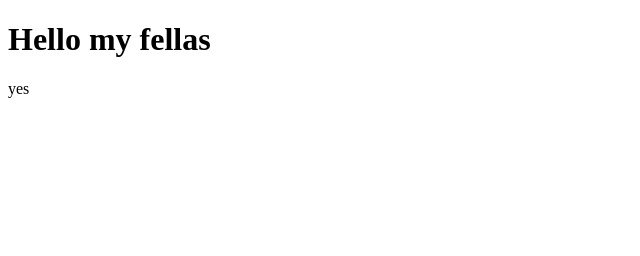
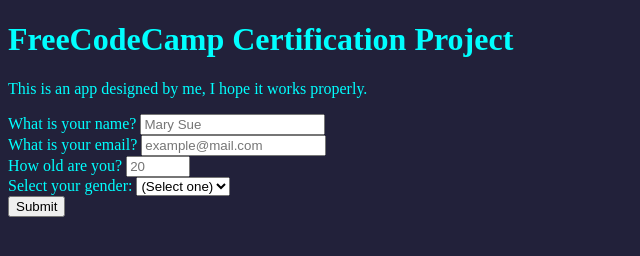
Before and after one commit to GunslingerD/My_CV, a plain HTML site: page 3rd Project/index.html in a window 1280 px wide. Shown: the whole page, without its empty margins (0-640 px from the left). Drawn offline with Linux system fonts and the light colour scheme.

Commit message:
Added a form element with multiple labels, as name label, email-label, number-label, dropdown-label, and a submit button.

```diff
--- a/3rd Project/index.html
+++ b/3rd Project/index.html
@@ -3,10 +3,34 @@
 <head>
     <meta charset="UTF-8">
     <meta name="viewport" content="width=device-width, initial-scale=1.0">
-    <title>Document</title>
+    <link rel="stylesheet" href="styles.css"/>
+    <title>Form Test</title>
 </head>
-<body><h1>Hello my fellas</h1>
-    yes
+<body>
+    <h1 id="title">FreeCodeCamp Certification Project</h1>
+    <p id="description">This is an app designed by me, I hope it works properly.</p>
+</fieldset>
+    <form id="survey-form">
+        <label id="name-label" for="name" > What is your name?
+            <input id="name" type="text" required placeholder="Mary Sue"/>
+        </label>
+        <label id="email-label" for="email"> What is your email?
+            <input id="email" type="email" required placeholder="example@mail.com"/>
+        </label>
+        <label id="number-label" for="number"> How old are you?
+            <input id="number" type="number" min="18" max="120" required placeholder="20"/>
+        </label>
+        <label id="dropdown-label" for="dropdown"> Select your gender:
+            <select id="dropdown">
+                <option value="">(Select one)</option>
+                <option value="1">Male</option>
+                <option value="2">Female</option>
+            </select>
+        </label>
+    </fieldset>
+        <input type="submit" value="Submit"/>
+    </form>
+
 
 
 </body>
--- /dev/null
+++ b/3rd Project/styles.css
@@ -0,0 +1,9 @@
+body {
+    background-color: #22213a;
+    color: aqua;
+}
+
+
+label {
+    display: block;
+}
```
